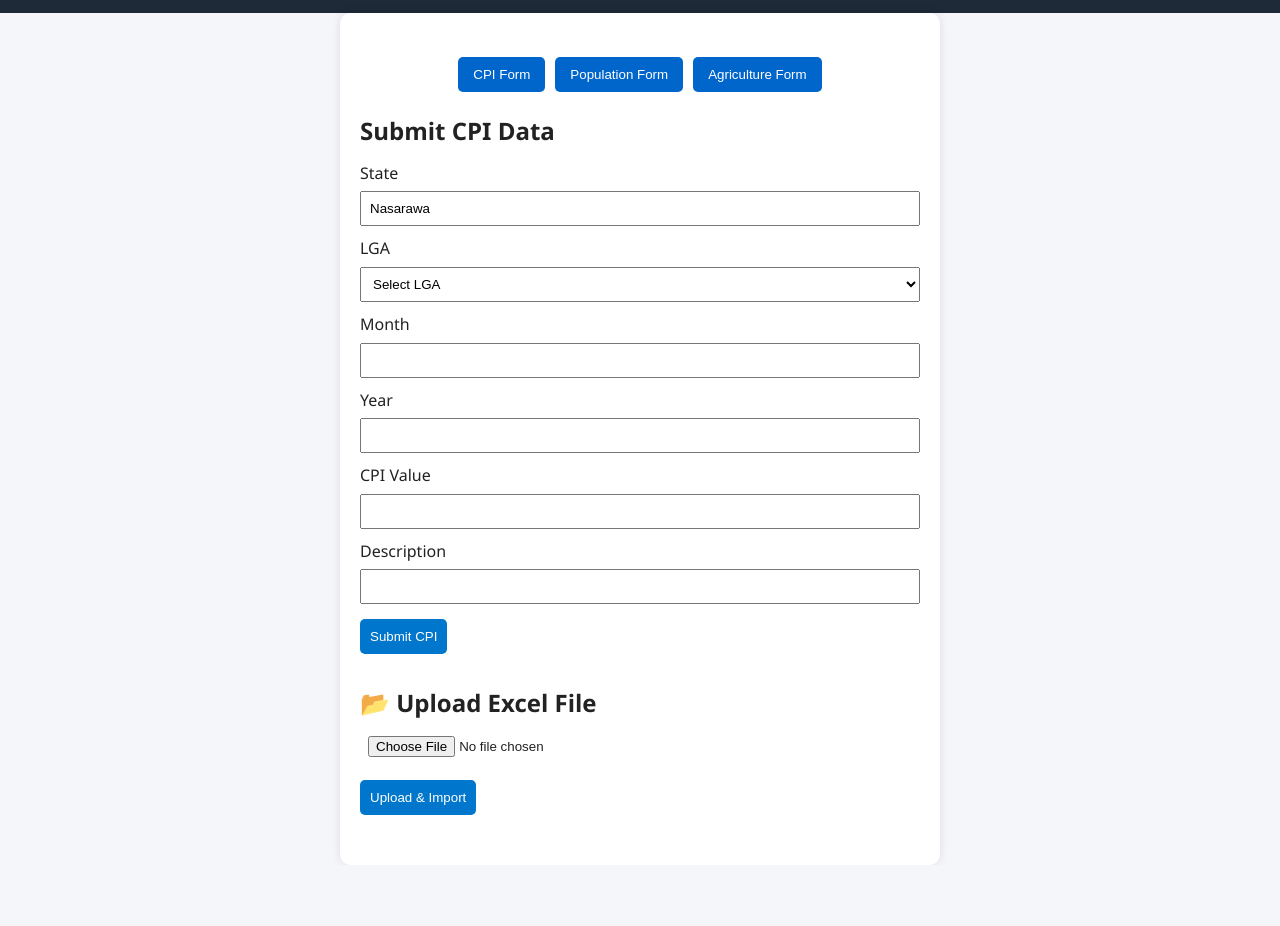
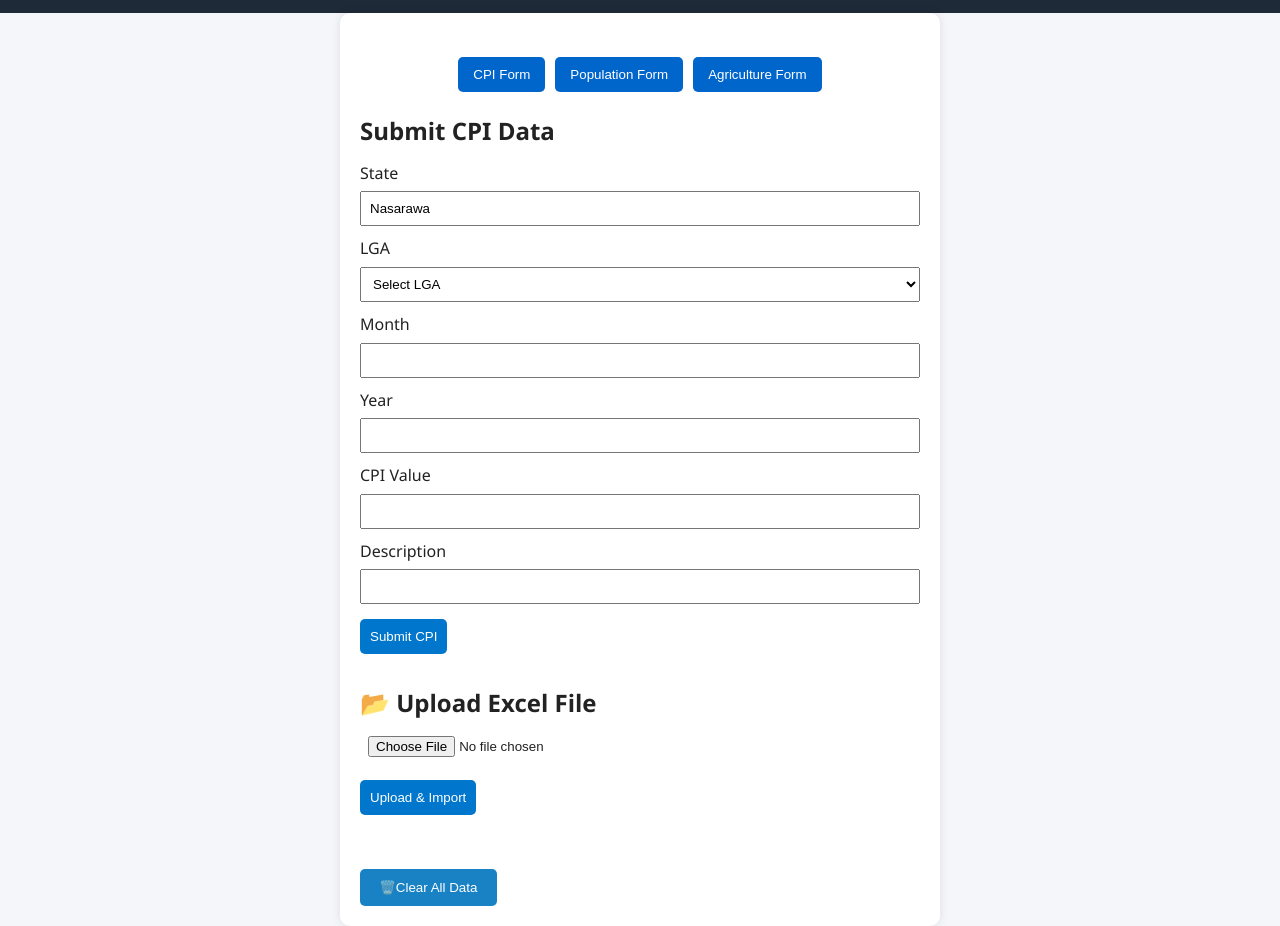
Before and after one commit to BhigJaga/nasarawa-dashboard, a plain HTML site: page frontend/admin.html in a window 1280 px wide. Shown: the part 89-1015 px from the top of the page. Before the commit the page ends 954 px from the top, so only its background shows below. Drawn offline with Linux system fonts and the light colour scheme; sample sign-in values are in the browser's storage.

Commit message:
Update admin.html

```diff
--- a/frontend/admin.html
+++ b/frontend/admin.html
@@ -148,6 +148,7 @@
   </form>
   <p id="uploadStatus"></p>
 </section>
+<button id="clearDataBtn">🗑️Clear All Data</button>
 
 </main>
 
```
